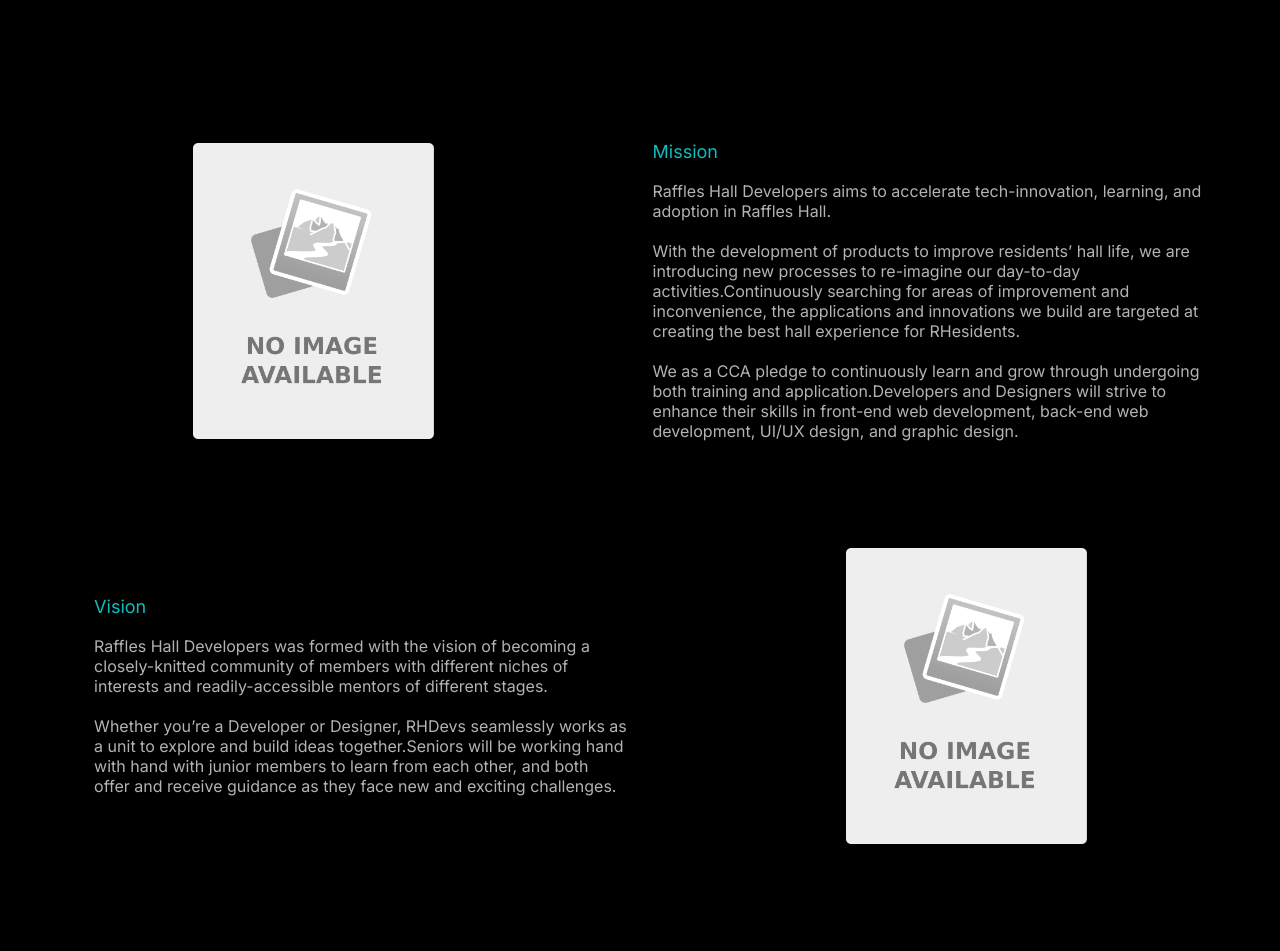
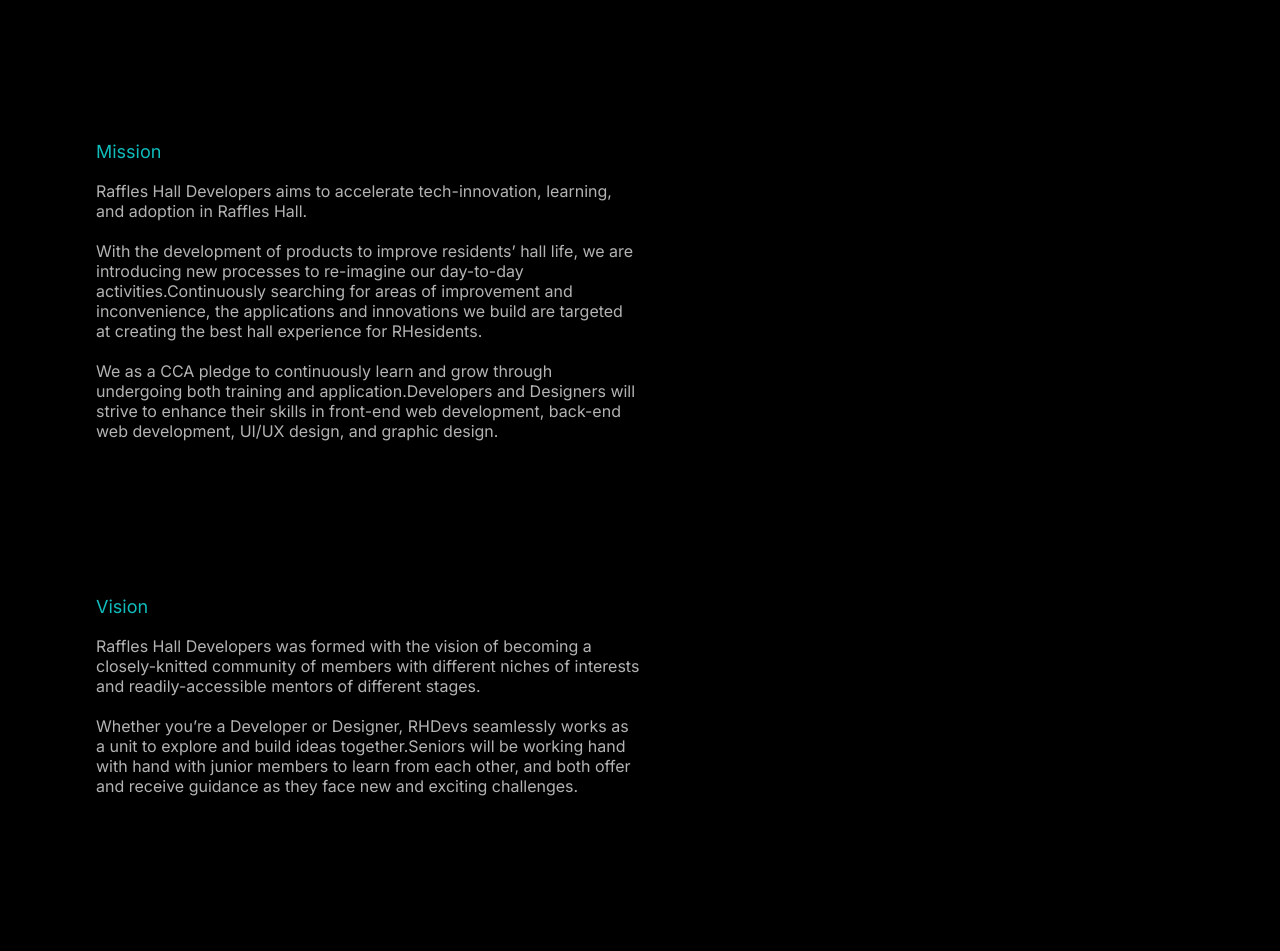
Before and after one commit to rhdevs/rhdevs-website, a React (Create React App) app: page /about in a window 1280 px wide. Shown: the top 951 px of the page. Built offline with nearby package versions, Linux system fonts and the light colour scheme.

Commit message:
Add hasImage boolean to props

```diff
--- a/src/components/PageSection.tsx
+++ b/src/components/PageSection.tsx
@@ -3,12 +3,14 @@ import { ImageContainer, MainContainer, BufferContainer, TextContainer, Title, B
 type Props = {
   title: string
   description: string
-  textPosition: 'left' | 'right'
+  hasImage: boolean
+  textPosition?: 'left' | 'right'
   image?: string
   events?: boolean
 } & typeof defaultProps
 
 const defaultProps = {
+  textPosition: 'left',
   image: '',
   events: false,
 }
@@ -16,8 +18,8 @@ const defaultProps = {
 function PageSectionComponent(props: Props) {
   return (
     <MainContainer>
-      {props.textPosition === 'right' && <ImageContainer image={props.image} />}
-      {props.textPosition === 'right' && <BufferContainer />}
+      {props.hasImage && props.textPosition === 'right' && <ImageContainer image={props.image} />}
+      {props.hasImage && props.textPosition === 'right' && <BufferContainer />}
       <TextContainer>
         <Title events={props.events} textPosition={props.textPosition}>
           {props.title}
@@ -26,8 +28,8 @@ function PageSectionComponent(props: Props) {
           {props.description}
         </Body>
       </TextContainer>
-      {props.textPosition === 'left' && <BufferContainer />}
-      {props.textPosition === 'left' && <ImageContainer image={props.image} />}
+      {props.hasImage && props.textPosition === 'left' && <BufferContainer />}
+      {props.hasImage && props.textPosition === 'left' && <ImageContainer image={props.image} />}
     </MainContainer>
   )
 }
--- a/src/pages/About/index.tsx
+++ b/src/pages/About/index.tsx
@@ -12,12 +12,18 @@ import PageSectionComponent from '../../components/PageSection'
 export default function About() {
   return (
     <MainContainer>
-      <PageSectionComponent title="Mission" description={missionDescription} textPosition="right" image="" />
-      <PageSectionComponent title="Vision" description={visionDescription} textPosition="left" image="" />
-      <PageSectionComponent title="Front End" description={frontEndDescription} textPosition="left" image="" />
-      <PageSectionComponent title="Back End" description={backEndDescription} textPosition="right" image="" />
-      <PageSectionComponent title="Designers" description={designersDescription} textPosition="left" image="" />
-      <PageSectionComponent title="UI UX" description={uiuxDescription} textPosition="right" image="" />
+      <PageSectionComponent title="Mission" description={missionDescription} hasImage={false} />
+      <PageSectionComponent title="Vision" description={visionDescription} hasImage={false} />
+      <PageSectionComponent title="Front End" description={frontEndDescription} hasImage textPosition="left" image="" />
+      <PageSectionComponent title="Back End" description={backEndDescription} hasImage textPosition="right" image="" />
+      <PageSectionComponent
+        title="Designers"
+        description={designersDescription}
+        hasImage
+        textPosition="left"
+        image=""
+      />
+      <PageSectionComponent title="UI UX" description={uiuxDescription} hasImage textPosition="right" image="" />
     </MainContainer>
   )
 }
--- a/src/pages/Events/index.tsx
+++ b/src/pages/Events/index.tsx
@@ -8,6 +8,7 @@ export default function Events() {
       <PageSectionComponent
         title={interHallHackathon.eventName}
         description={interHallHackathon.eventDescription}
+        hasImage
         textPosition="left"
         image=""
         events
@@ -15,6 +16,7 @@ export default function Events() {
       <PageSectionComponent
         title={interHallHackathon.eventName}
         description={interHallHackathon.eventDescription}
+        hasImage
         textPosition="right"
         image=""
         events
```
